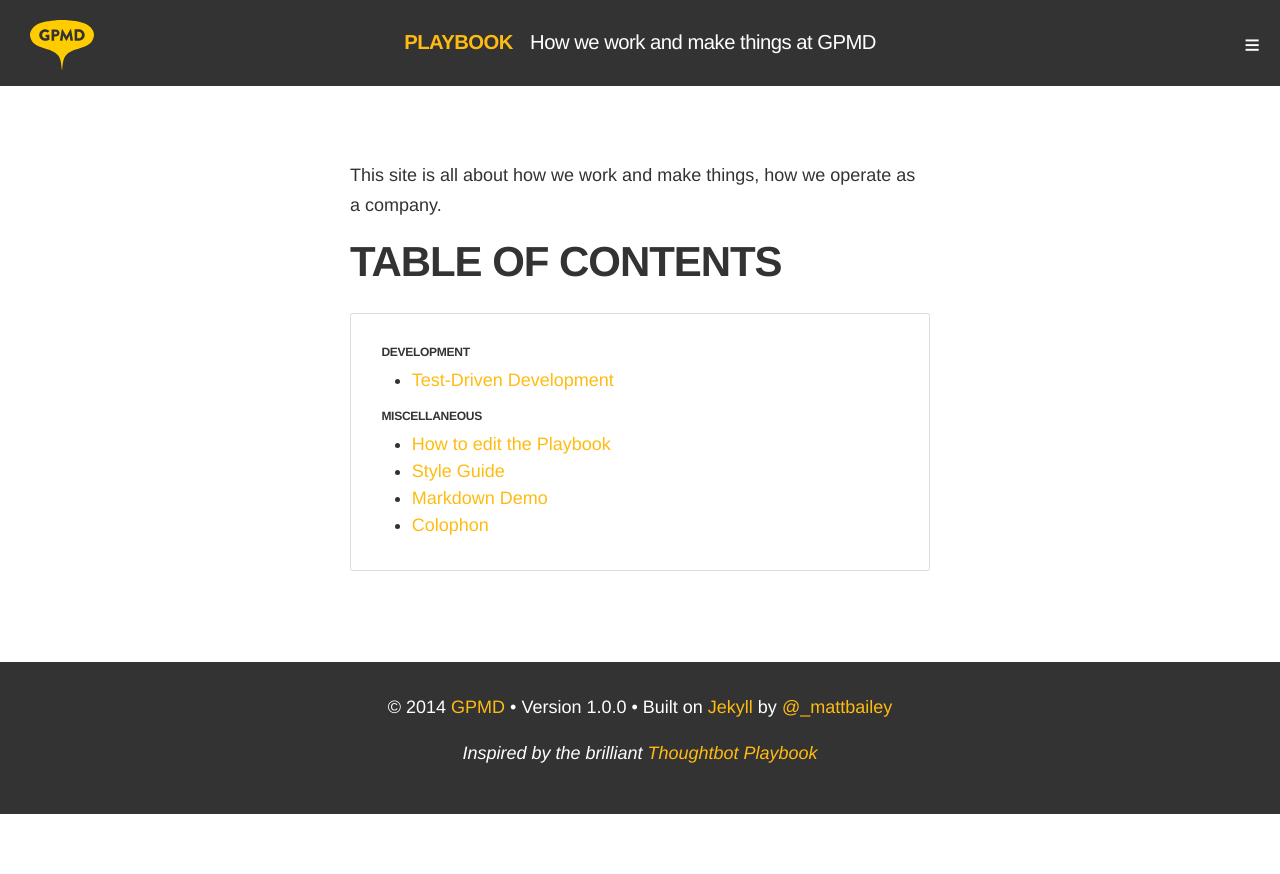
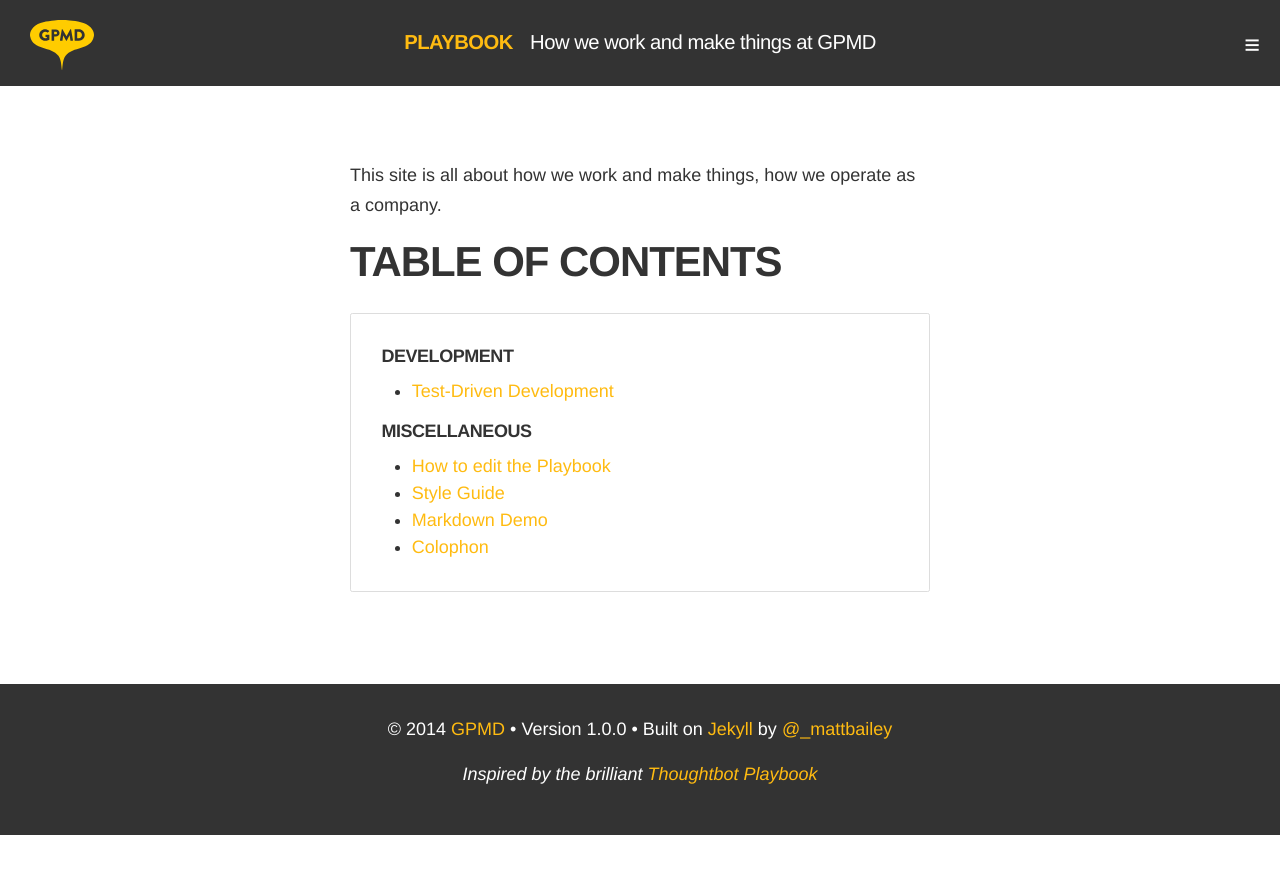
Before and after one commit to gpmd/playbook, a Jekyll site: the page built from index.md, in a window 1280 px wide. Shown: the top 874 px of the page. Built offline with Jekyll 4.4.1, drawn with Linux system fonts in a browser that asks for light colours; nearby versions of some CDN libraries; Markdown is read by kramdown in place of the engine named in the settings.

Commit message:
Fixed h6 size on mobile

```diff
--- a/assets/stylesheets/main.css
+++ b/assets/stylesheets/main.css
@@ -840,7 +840,10 @@
     font-size: 1.66667em; }
 
   h5 {
-    font-size: 1.33333em; } }
+    font-size: 1.33333em; }
+
+  h6 {
+    font-size: 1em; } }
 /* ==========================================================================
    Body copy
    ========================================================================== */
--- a/assets/stylesheets/partials/_typography.scss
+++ b/assets/stylesheets/partials/_typography.scss
@@ -57,6 +57,7 @@
     h3 { font-size: em(36, $base-font-unit); }
     h4 { font-size: em(30, $base-font-unit); }
     h5 { font-size: em(24, $base-font-unit); }
+    h6 { font-size: em(18, $base-font-unit); }
 }
 
 /* ==========================================================================
```
